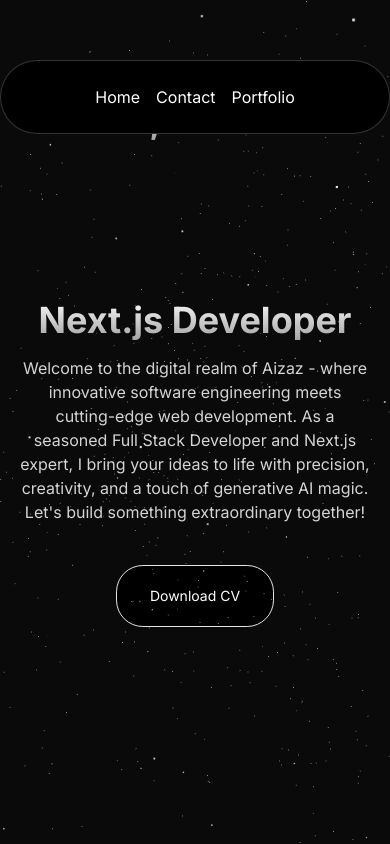
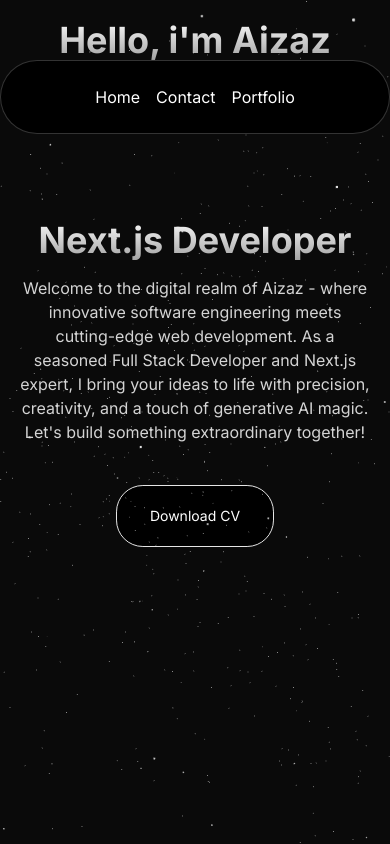
Before and after one commit to AizazNaeem4433/Nevbar, a Next.js app: page / in a window 390 px wide. Built offline with nearby package versions, Linux system fonts and the light colour scheme.

Commit message:
adding something

```diff
--- a/src/components/Herosection.tsx
+++ b/src/components/Herosection.tsx
@@ -8,7 +8,7 @@
     <div className="h-auto md:h-[40rem] w-full rounded-md flex flex-col items-center justify-center relative overflow-hidden mx-auto">
 
         <div className="p-5 relative z-10 w-full text-center ">
-       <h1 className=" mt-20 md:mt-0 text-4xl md:text-7xl font-bold bg-clip-text text-transparent bg-gradient-to-b from-neutral-50 to-neutral-400">
+       <h1 className=" mt-30 md:mt-0 text-4xl md:text-7xl font-bold bg-clip-text text-transparent bg-gradient-to-b from-neutral-50 to-neutral-400">
             Hello, i'm Aizaz</h1>
             <h1 className="mt-40 md:mt-0 text-4xl md:text-6x1 font-bold bg-clip-text text-transparent bg-gradient-to-b from-neutral-50 to-neutral-400">
 
```
